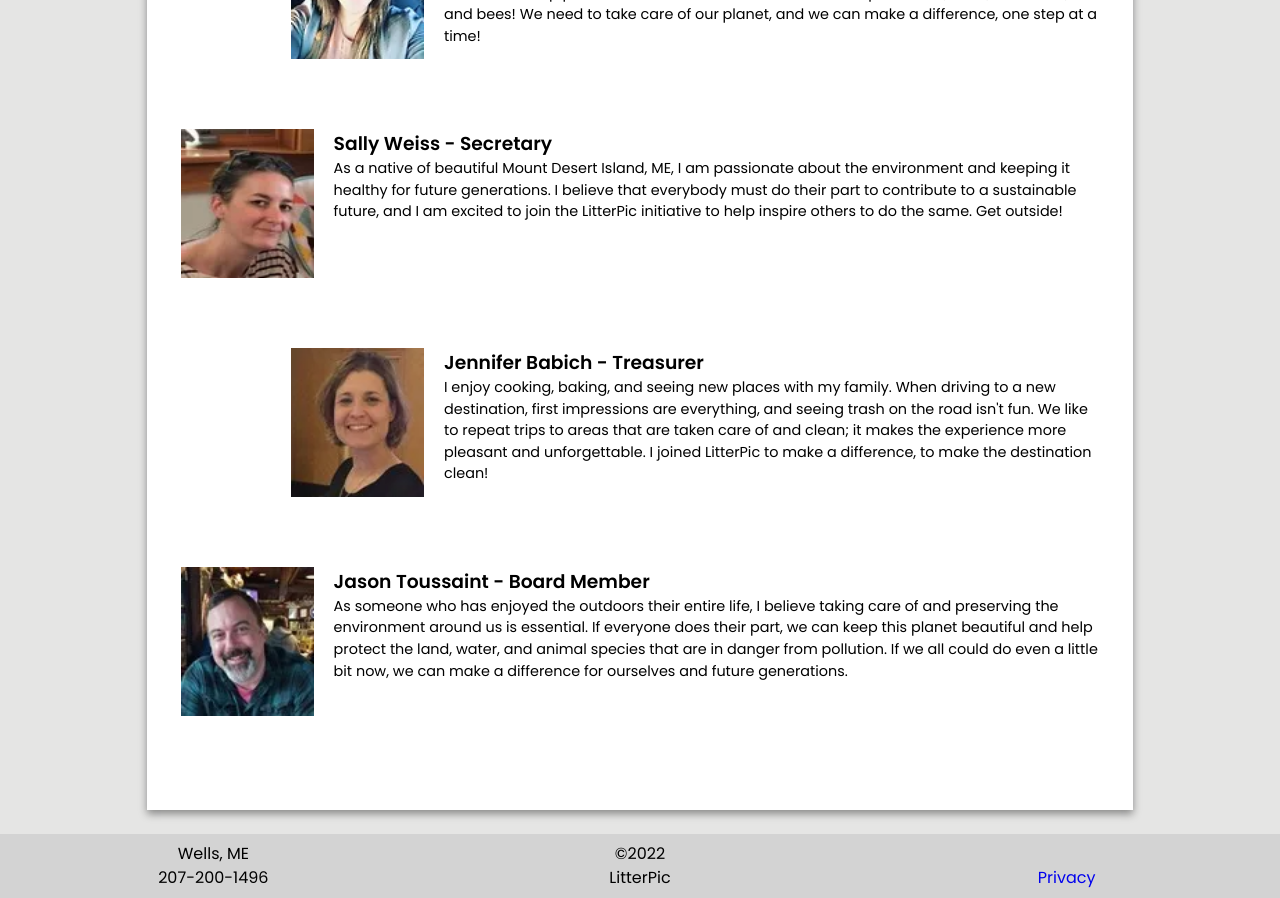
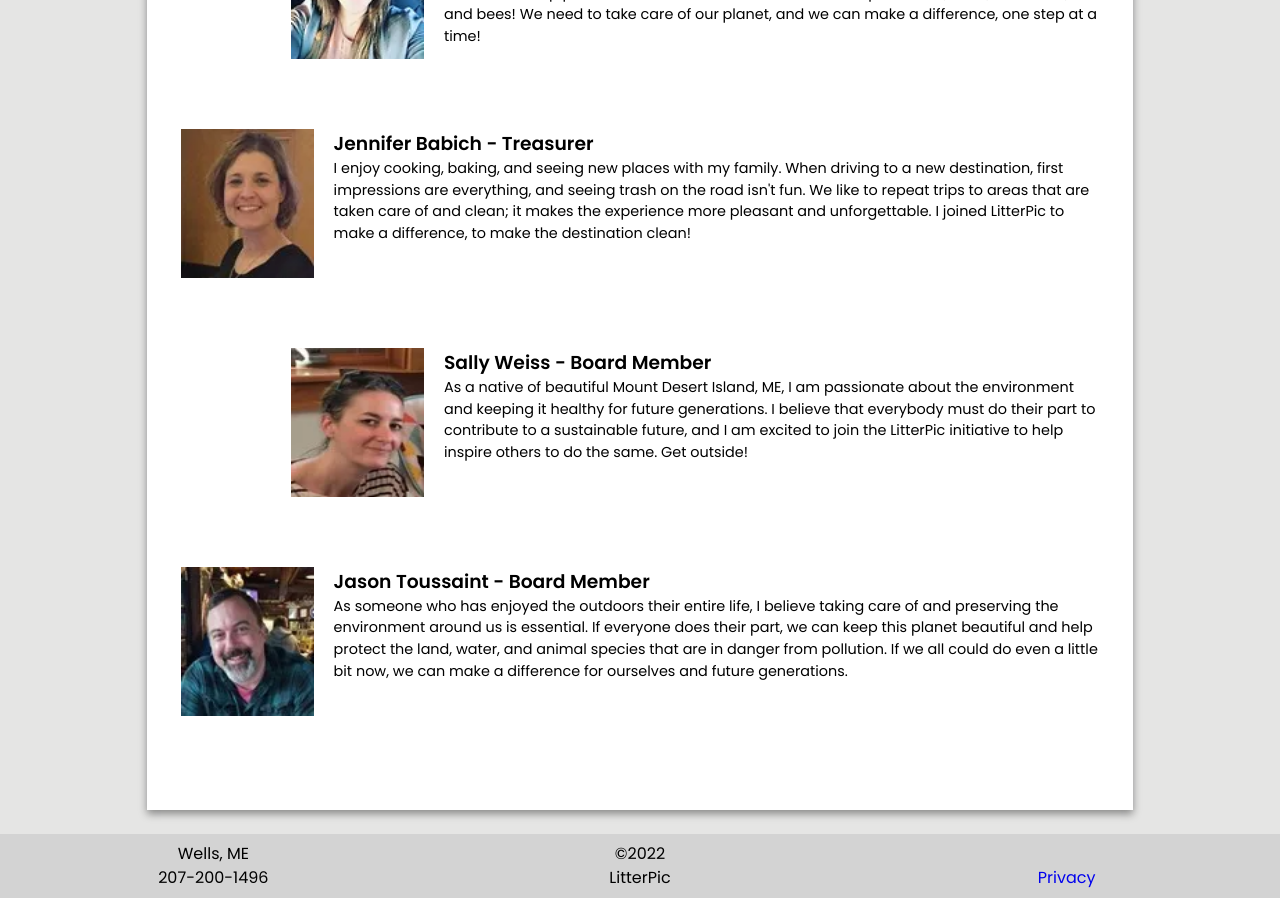
Before and after one commit to LitterPic/litterpic_org, a Next.js app: page /about in a window 1280 px wide. Shown: the part 1240-2138 px from the top of the page. Built offline with nearby package versions, Linux system fonts and the light colour scheme; no server answers.

Commit message:
No Jira - Updated About Us page removing Secretary title from Sally

```diff
--- a/pages/about.js
+++ b/pages/about.js
@@ -18,20 +18,20 @@ const boardMembers = [
             'care of our planet, and we can make a difference, one step at a time!',
     },
     {
-        name: 'Sally Weiss  - Secretary',
-        image: '/images/Sally.webp',
-        content: 'As a native of beautiful Mount Desert Island, ME, I am passionate about the environment and ' +
-            'keeping it healthy for future generations. I believe that everybody must do their part to contribute ' +
-            'to a sustainable future, and I am excited to join the LitterPic initiative to help inspire others to ' +
-            'do the same. Get outside!',
-    },
-    {
         name: 'Jennifer Babich  - Treasurer',
         image: '/images/Jen.webp',
         content: 'I enjoy cooking, baking, and seeing new places with my family. When driving to a new destination, ' +
             'first impressions are everything, and seeing trash on the road isn\'t fun. We like to repeat trips to ' +
             'areas that are taken care of and clean; it makes the experience more pleasant and unforgettable. I ' +
             'joined LitterPic to make a difference, to make the destination clean!',
+    },
+    {
+        name: 'Sally Weiss  - Board Member',
+        image: '/images/Sally.webp',
+        content: 'As a native of beautiful Mount Desert Island, ME, I am passionate about the environment and ' +
+            'keeping it healthy for future generations. I believe that everybody must do their part to contribute ' +
+            'to a sustainable future, and I am excited to join the LitterPic initiative to help inspire others to ' +
+            'do the same. Get outside!',
     },
     {
         name: 'Jason Toussaint  - Board Member',
```
